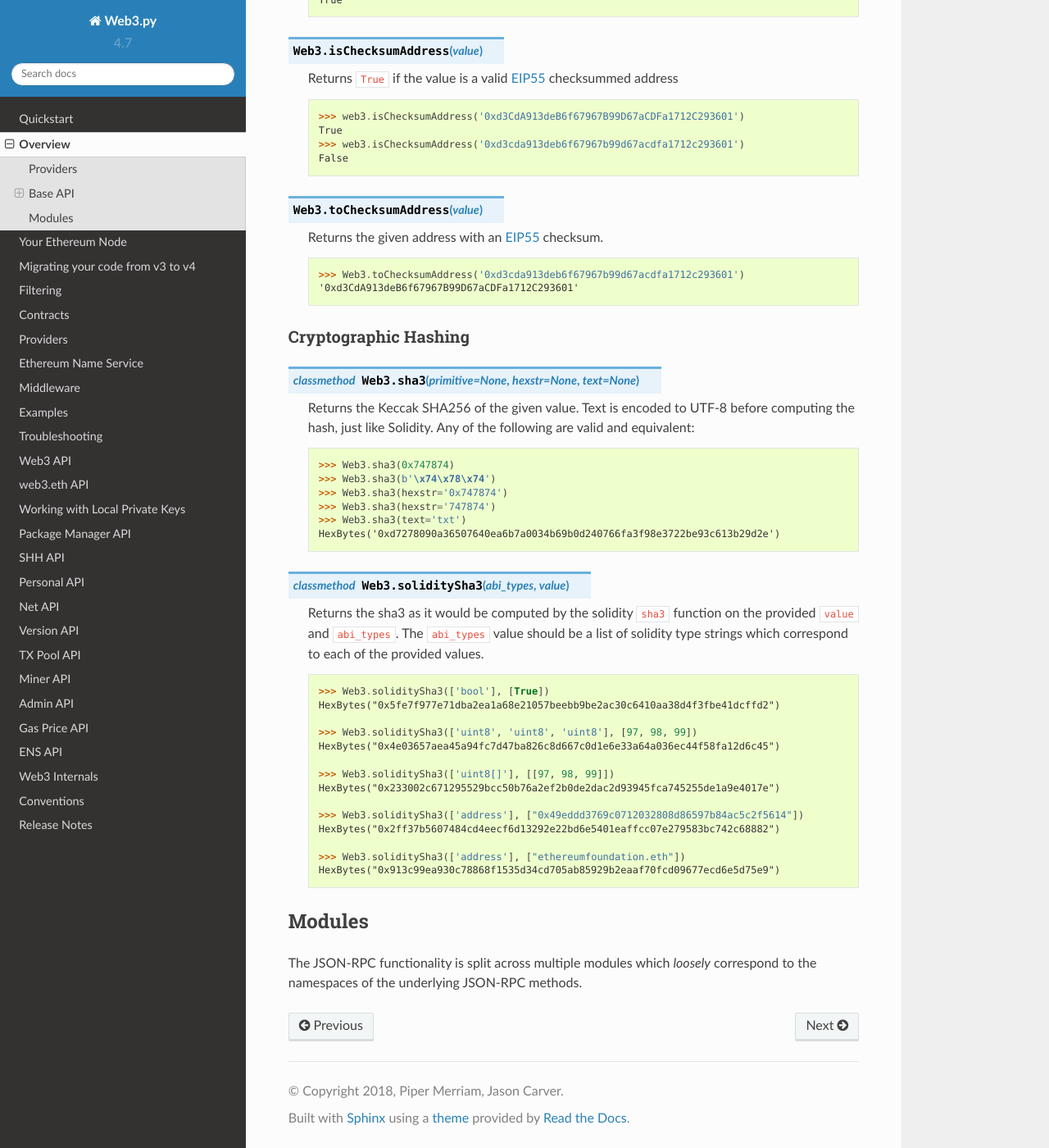
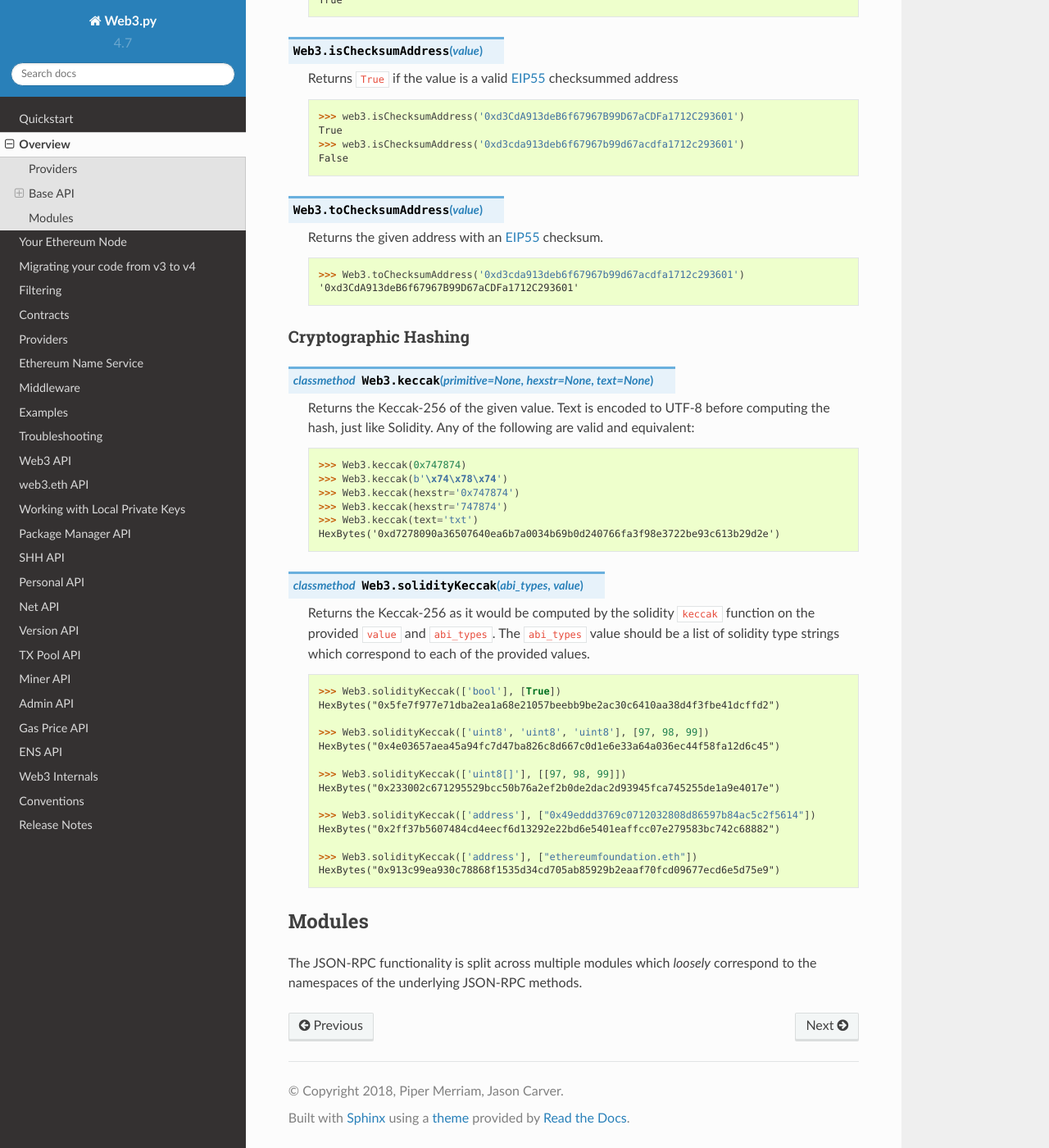
Before and after one commit to shuziren/web3.py, a Sphinx documentation site: the page built from docs/overview.rst, in a window 1280 px wide and 1400 px high, scrolled down 3612 px. Shown: the whole window at 82% size. Built offline with Sphinx 7.4.7 and the Read the Docs theme 2.0.0, drawn with Linux system fonts in a browser that asks for light colours.

Commit message:
Pacify Python warnings: `sha3` has been renamed to `keccak`.
SQUASHED:

main: minor, fix incorrect deprecation message.

Reads as

    sha3 is deprecated in favor of This method has been renamed to keccak

otherwise.

```diff
--- a/docs/overview.rst
+++ b/docs/overview.rst
@@ -242,44 +242,44 @@ Addresses
 Cryptographic Hashing
 ~~~~~~~~~~~~~~~~~~~~~
 
-.. py:classmethod:: Web3.sha3(primitive=None, hexstr=None, text=None)
+.. py:classmethod:: Web3.keccak(primitive=None, hexstr=None, text=None)
 
-    Returns the Keccak SHA256 of the given value. Text is encoded to UTF-8 before
+    Returns the Keccak-256 of the given value. Text is encoded to UTF-8 before
     computing the hash, just like Solidity. Any of the following are
     valid and equivalent:
 
     .. code-block:: python
 
-        >>> Web3.sha3(0x747874)
-        >>> Web3.sha3(b'\x74\x78\x74')
-        >>> Web3.sha3(hexstr='0x747874')
-        >>> Web3.sha3(hexstr='747874')
-        >>> Web3.sha3(text='txt')
+        >>> Web3.keccak(0x747874)
+        >>> Web3.keccak(b'\x74\x78\x74')
+        >>> Web3.keccak(hexstr='0x747874')
+        >>> Web3.keccak(hexstr='747874')
+        >>> Web3.keccak(text='txt')
         HexBytes('0xd7278090a36507640ea6b7a0034b69b0d240766fa3f98e3722be93c613b29d2e')
 
-.. py:classmethod:: Web3.soliditySha3(abi_types, value)
+.. py:classmethod:: Web3.solidityKeccak(abi_types, value)
 
-    Returns the sha3 as it would be computed by the solidity ``sha3`` function
-    on the provided ``value`` and ``abi_types``.  The ``abi_types`` value
-    should be a list of solidity type strings which correspond to each of the
-    provided values.
+    Returns the Keccak-256 as it would be computed by the solidity ``keccak``
+    function on the provided ``value`` and ``abi_types``.  The ``abi_types``
+    value should be a list of solidity type strings which correspond to each
+    of the provided values.
 
 
     .. code-block:: python
 
-        >>> Web3.soliditySha3(['bool'], [True])
+        >>> Web3.solidityKeccak(['bool'], [True])
         HexBytes("0x5fe7f977e71dba2ea1a68e21057beebb9be2ac30c6410aa38d4f3fbe41dcffd2")
 
-        >>> Web3.soliditySha3(['uint8', 'uint8', 'uint8'], [97, 98, 99])
+        >>> Web3.solidityKeccak(['uint8', 'uint8', 'uint8'], [97, 98, 99])
         HexBytes("0x4e03657aea45a94fc7d47ba826c8d667c0d1e6e33a64a036ec44f58fa12d6c45")
 
-        >>> Web3.soliditySha3(['uint8[]'], [[97, 98, 99]])
+        >>> Web3.solidityKeccak(['uint8[]'], [[97, 98, 99]])
         HexBytes("0x233002c671295529bcc50b76a2ef2b0de2dac2d93945fca745255de1a9e4017e")
 
-        >>> Web3.soliditySha3(['address'], ["0x49eddd3769c0712032808d86597b84ac5c2f5614"])
+        >>> Web3.solidityKeccak(['address'], ["0x49eddd3769c0712032808d86597b84ac5c2f5614"])
         HexBytes("0x2ff37b5607484cd4eecf6d13292e22bd6e5401eaffcc07e279583bc742c68882")
 
-        >>> Web3.soliditySha3(['address'], ["ethereumfoundation.eth"])
+        >>> Web3.solidityKeccak(['address'], ["ethereumfoundation.eth"])
         HexBytes("0x913c99ea930c78868f1535d34cd705ab85929b2eaaf70fcd09677ecd6e5d75e9")
 
 Modules
```
Also changed, not shown: 2 other files.
